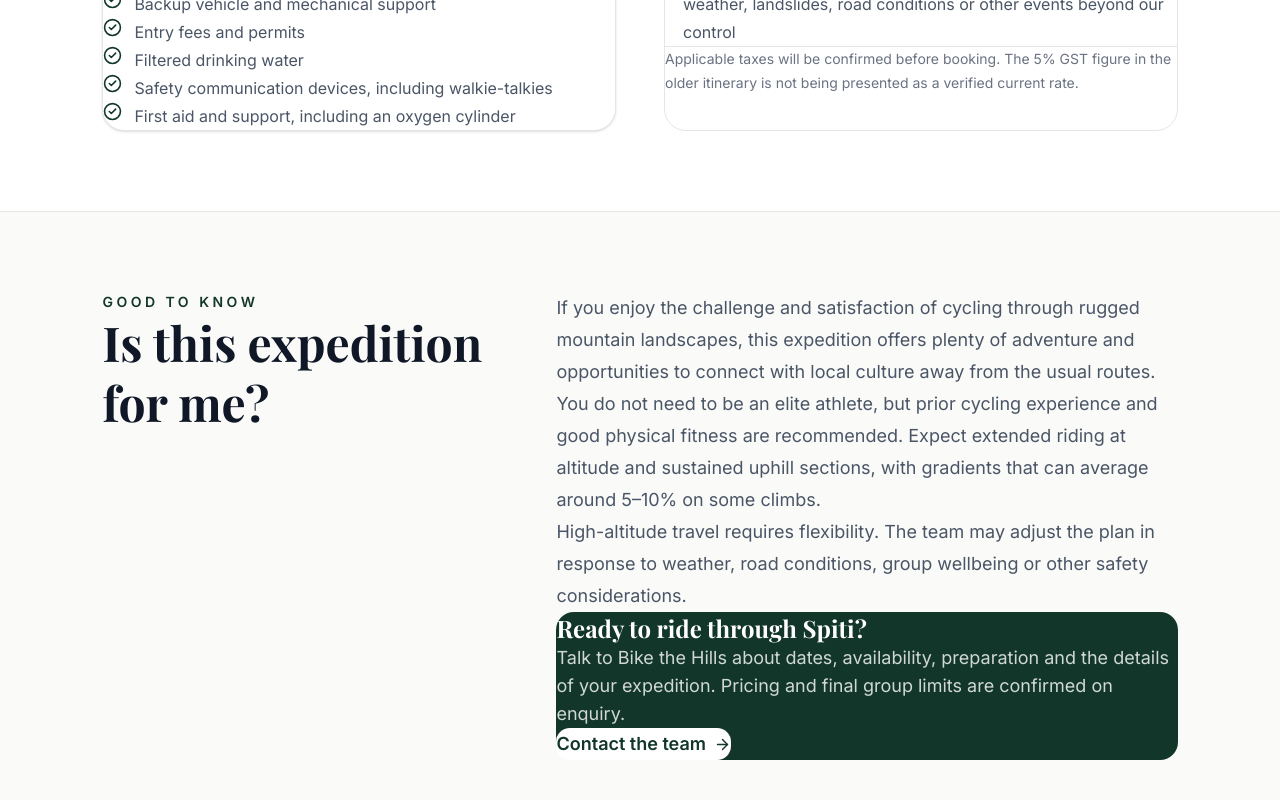
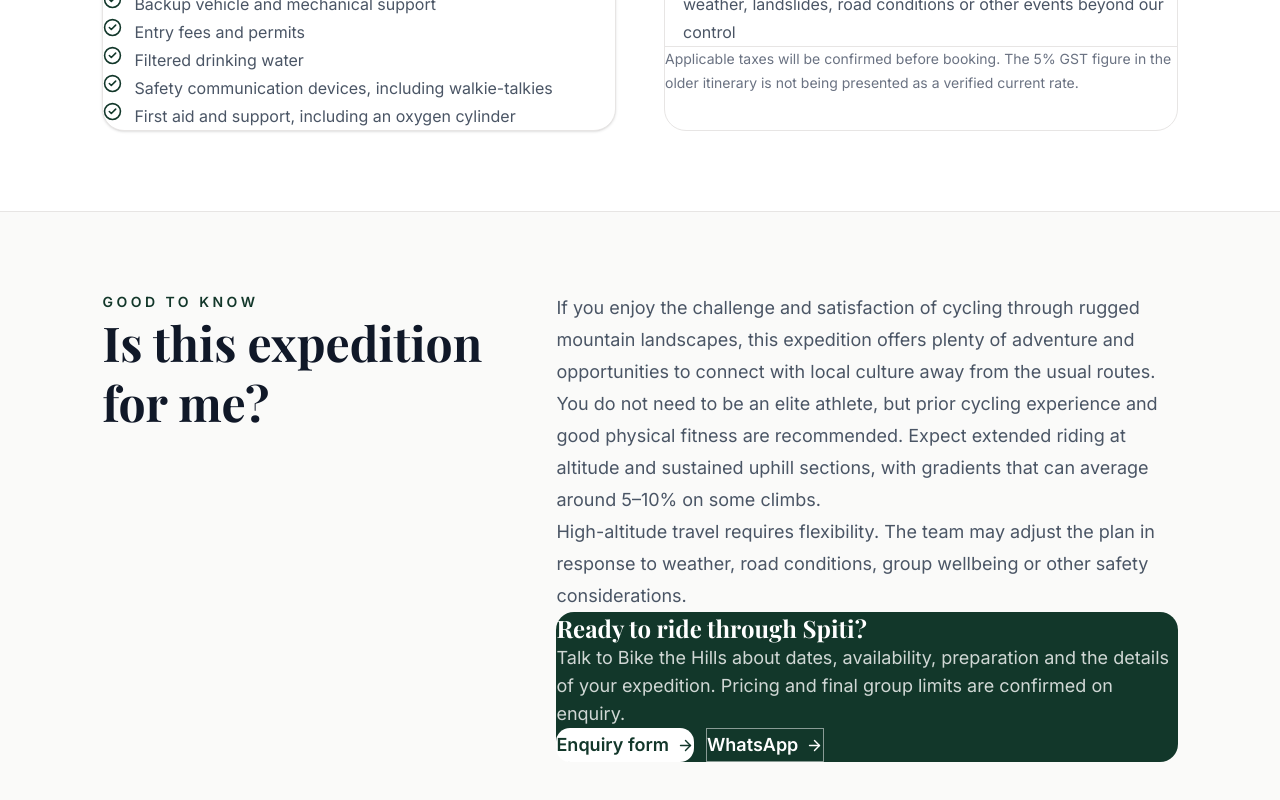
Before and after one commit to wilderpraveen/bike-the-hills, a Next.js app: page /expeditions/cold-desert-expedition in a window 1280 px wide. Shown: the part 3193-3993 px from the top of the page. Built offline with nearby package versions, Linux system fonts and the light colour scheme; a web font is replaced by a local one.

Commit message:
Link expedition CTA to contact form and WhatsApp

```diff
--- a/app/expeditions/[slug]/page.tsx
+++ b/app/expeditions/[slug]/page.tsx
@@ -242,9 +242,14 @@ export default async function ExpeditionDetailPage({ params }: PageProps) {
               <div className="rounded-2xl bg-[#12372A] p-6 text-white sm:p-8">
                 <h3 className="font-playfair text-2xl font-bold">Ready to ride through Spiti?</h3>
                 <p className="mt-3 leading-7 text-white/80">Talk to Bike the Hills about dates, availability, preparation and the details of your expedition. Pricing and final group limits are confirmed on enquiry.</p>
-                <Link href="/#expeditions" className="mt-6 inline-flex items-center gap-2 rounded-xl bg-white px-5 py-3 font-semibold text-[#12372A] transition hover:bg-stone-100">
-                  Contact the team <ArrowRight size={17} />
-                </Link>
+                <div className="mt-6 flex flex-wrap gap-3">
+                  <Link href="/contact?expedition=cold-desert-expedition" className="inline-flex items-center gap-2 rounded-xl bg-white px-5 py-3 font-semibold text-[#12372A] transition hover:bg-stone-100">
+                    Enquiry form <ArrowRight size={17} />
+                  </Link>
+                  <a href="https://wa.me/918744014925?text=Hello%20Bike%20the%20Hills%2C%20I%27m%20interested%20in%20the%20Cold%20Desert%20Expedition." target="_blank" rel="noreferrer" className="inline-flex items-center gap-2 border border-white/50 px-5 py-3 font-semibold text-white transition hover:bg-white/10">
+                    WhatsApp <ArrowRight size={17} />
+                  </a>
+                </div>
               </div>
             </div>
           </div>
```
